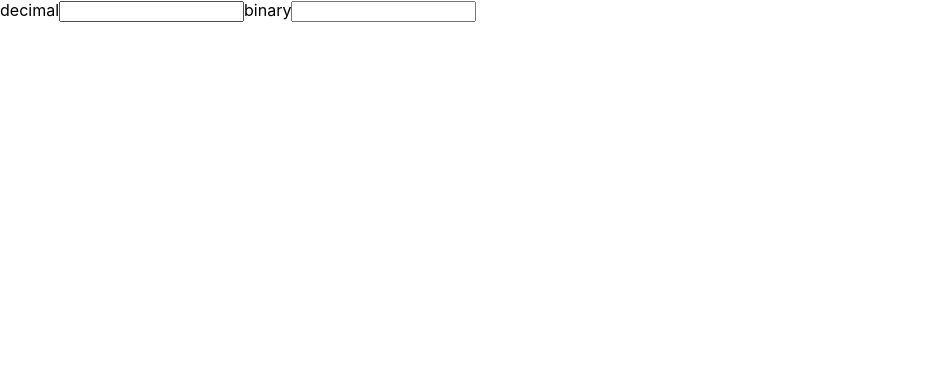
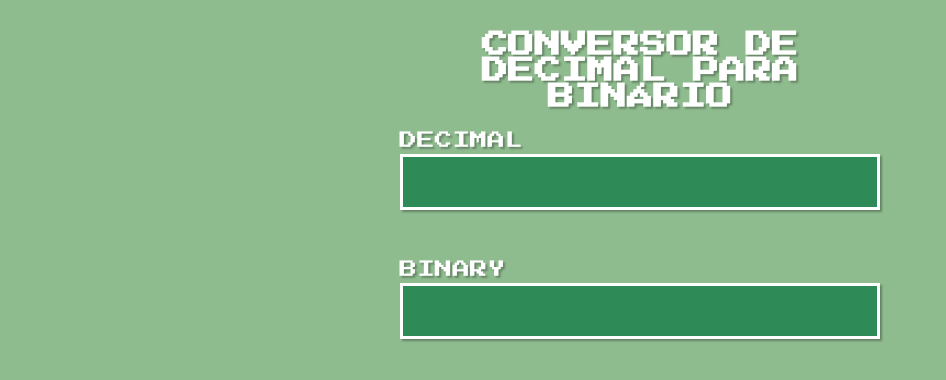
Before and after one commit to mattfran67/binary-converter, a React (Create React App) app: page / in a window 1280 px wide. Shown: the top 380 px of the page, without its empty margins (0-946 px from the left). Built offline with nearby package versions, Linux system fonts and the light colour scheme.

Commit message:
Mudado a aparência geral

```diff
--- a/public/index.html
+++ b/public/index.html
@@ -1,5 +1,5 @@
 <!DOCTYPE html>
-<html lang="en">
+<html lang="pt-br">
   <head>
     <meta charset="utf-8" />
     <link rel="icon" href="%PUBLIC_URL%/favicon.ico" />
@@ -7,37 +7,16 @@
     <meta name="theme-color" content="#000000" />
     <meta
       name="description"
-      content="Web site created using create-react-app"
+      content="Web site criado usando create-react-app"
     />
     <link rel="apple-touch-icon" href="%PUBLIC_URL%/logo192.png" />
-    <!--
-      manifest.json provides metadata used when your web app is installed on a
-      user's mobile device or desktop. See https://developers.google.com/web/fundamentals/web-app-manifest/
-    -->
     <link rel="manifest" href="%PUBLIC_URL%/manifest.json" />
-    <!--
-      Notice the use of %PUBLIC_URL% in the tags above.
-      It will be replaced with the URL of the `public` folder during the build.
-      Only files inside the `public` folder can be referenced from the HTML.
-
-      Unlike "/favicon.ico" or "favicon.ico", "%PUBLIC_URL%/favicon.ico" will
-      work correctly both with client-side routing and a non-root public URL.
-      Learn how to configure a non-root public URL by running `npm run build`.
-    -->
-    <title>React App</title>
+    <title>Decimal <> Binario</title>
+    <link rel="preconnect" href="https://fonts.gstatic.com">
+    <link href="https://fonts.googleapis.com/css2?family=Press+Start+2P&display=swap" rel="stylesheet">
   </head>
   <body>
-    <noscript>You need to enable JavaScript to run this app.</noscript>
+    <noscript>Você abilitar o Javascript para executar este app.</noscript>
     <div id="root"></div>
-    <!--
-      This HTML file is a template.
-      If you open it directly in the browser, you will see an empty page.
-
-      You can add webfonts, meta tags, or analytics to this file.
-      The build step will place the bundled scripts into the <body> tag.
-
-      To begin the development, run `npm start` or `yarn start`.
-      To create a production bundle, use `npm run build` or `yarn build`.
-    -->
   </body>
 </html>
--- a/src/App.js
+++ b/src/App.js
@@ -22,7 +22,8 @@ function App() {
   };
 
   return (
-    <div className="App">
+    <div className="content">
+      <h2 className="title">Conversor de Decimal para Binário</h2>
       <ConverterInput
         value={value}
         onChange={handleChange}
@@ -37,7 +38,7 @@ function App() {
       />
 
       {showMessage &&
-        <div>{message}</div>
+        <div className="warning">{message}</div>
       }
     </div>
   );
--- a/src/helpers/converterDecBinary.js
+++ b/src/helpers/converterDecBinary.js
@@ -1,14 +1,14 @@
 export default function converterDecBinary(num, convert) {
   let bin = '';
   if (convert === 'binary') {
-    let dividendo = num;
+    let dividend = num;
     let result;
 
     if (num === '0') return 0;
 
-    while (dividendo >= 1) {
-      bin += dividendo % 2;
-      dividendo = Math.floor(dividendo / 2);
+    while (dividend >= 1) {
+      bin += dividend % 2;
+      dividend = Math.floor(dividend / 2);
     }
 
     result = bin.split('').reverse().join('');
--- a/src/helpers/validation.js
+++ b/src/helpers/validation.js
@@ -2,7 +2,7 @@ export default function validation(value, type) {
   let message = '';
   let isValid = true;
 
-  if (isNaN(value)) {
+  if (isNaN(value) || value.includes('.')) {
     message = 'Por favor digite apenas números!';
     isValid = false;
   } else if (type === 'binary') {
--- a/src/index.css
+++ b/src/index.css
@@ -1,13 +1,50 @@
+:root {
+  --background: darkseagreen;
+  --input-background: seagreen;
+}
+
+* {
+  box-sizing: border-box;
+  font-family: 'Press Start 2P', cursive;
+  color: white;
+}
+
 body {
   margin: 0;
-  font-family: -apple-system, BlinkMacSystemFont, 'Segoe UI', 'Roboto', 'Oxygen',
-    'Ubuntu', 'Cantarell', 'Fira Sans', 'Droid Sans', 'Helvetica Neue',
-    sans-serif;
-  -webkit-font-smoothing: antialiased;
-  -moz-osx-font-smoothing: grayscale;
+  font-family: 'Press Start 2P', cursive;
+  font-size: 1.1em;
+  background: var(--background);
+  text-shadow: 2px 2px 2px rgba(0, 0, 0, .3);
+  text-transform: uppercase;
 }
 
-code {
-  font-family: source-code-pro, Menlo, Monaco, Consolas, 'Courier New',
-    monospace;
+.content {
+  max-width: 500px;
+  margin: auto;
+  padding: .6rem;
 }
+
+.title {
+  text-align: center;
+}
+
+.warning {
+  border: 3px solid white;
+  background-color: tomato;
+  padding: 1.5rem  .5rem;
+  text-align: center;
+}
+
+.warning, input {
+  box-shadow: 2px 2px 2px rgba(0, 0, 0, .3);
+}
+
+input {
+  width: 100%;
+  padding: 1rem;
+  border: 3px solid white;
+  font-size: 1.1rem;
+  margin: 5px 0 50px;
+  background-color: var(--input-background);
+  outline: none;
+}
```
Also changed, not shown: public/manifest.json.
